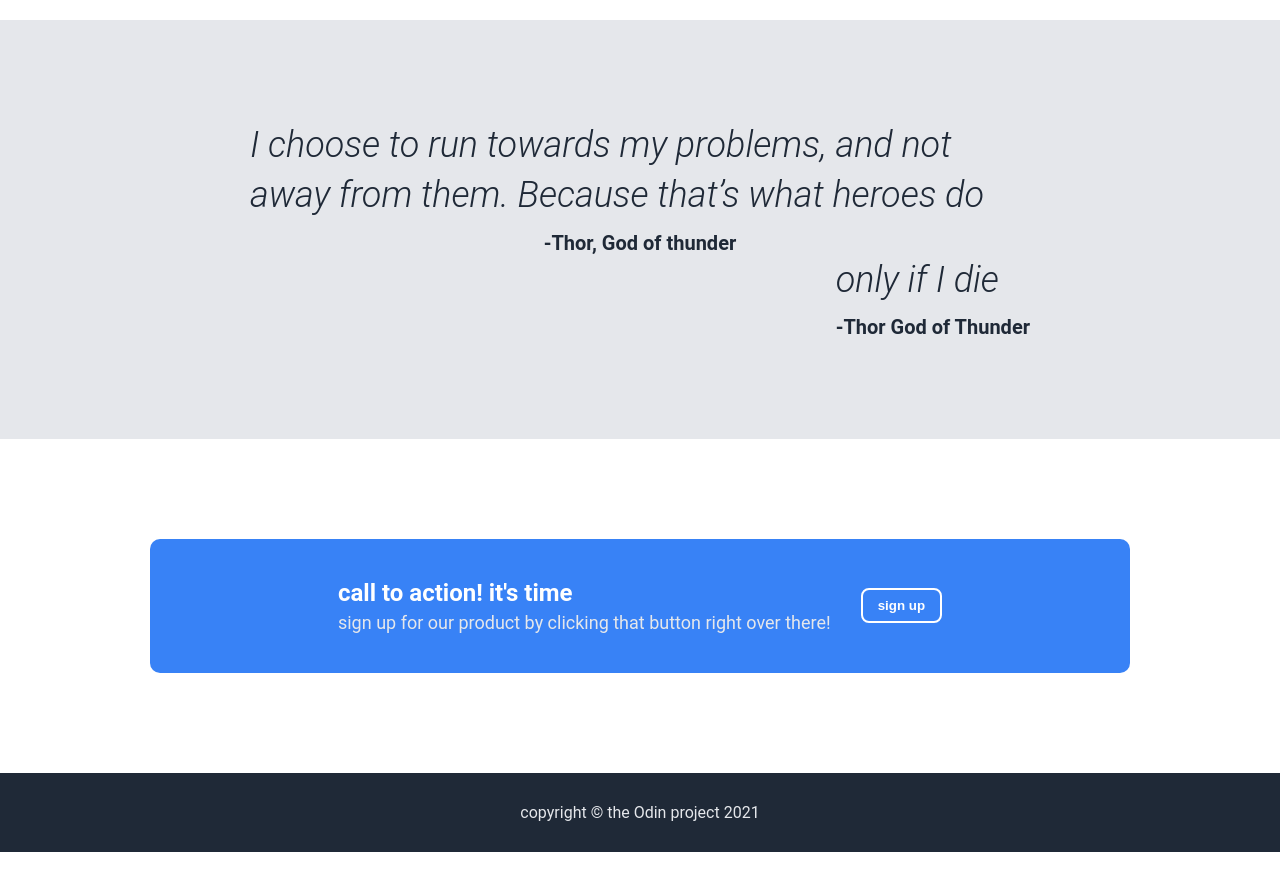
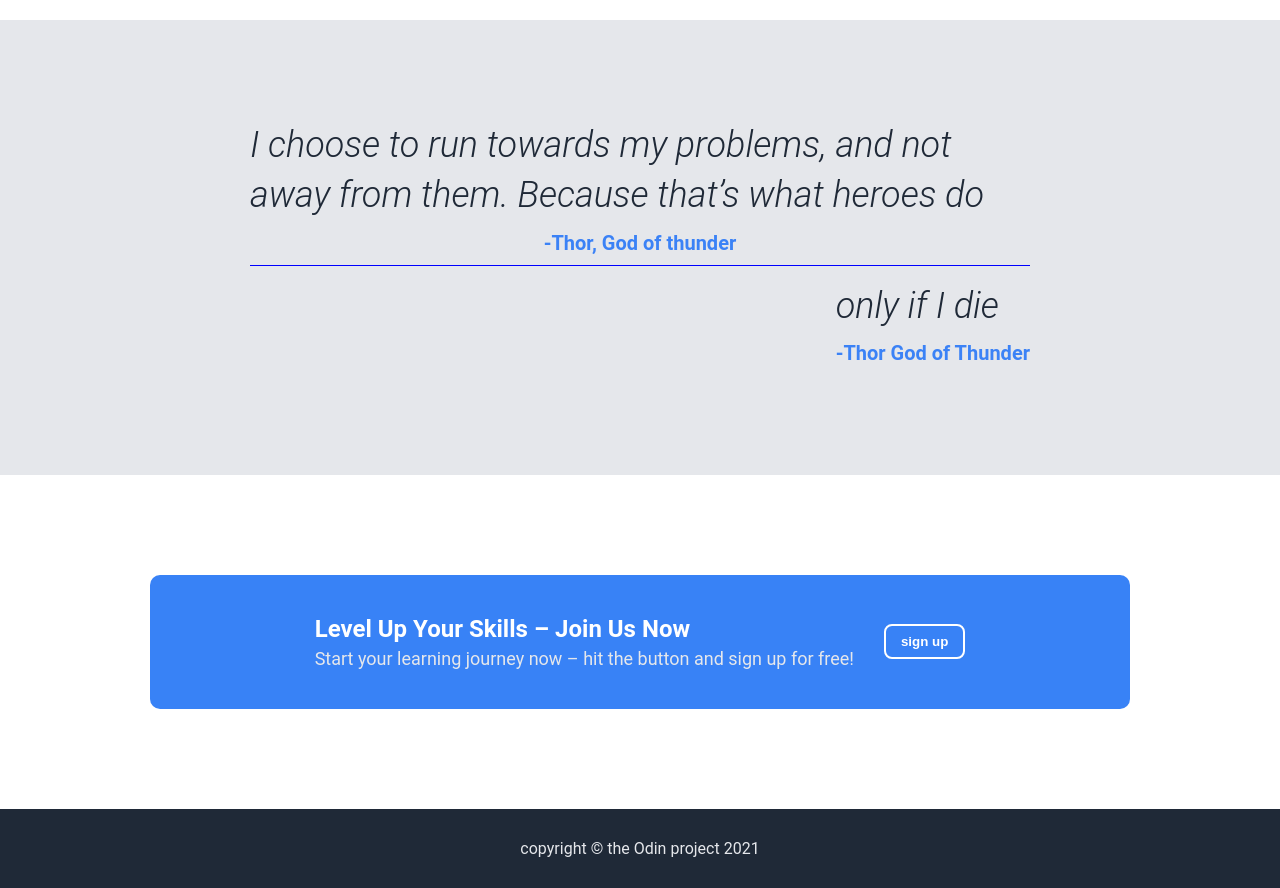
Before and after one commit to Henry3029/landing-page, a plain HTML site: page Index.html in a window 1280 px wide. Shown: the part 1080-1968 px from the top of the page. Before the commit the page ends 1932 px from the top, so only its background shows below. Drawn offline with Linux system fonts and the light colour scheme.

Commit message:
Add border-bottom to quote and change call to action text

```diff
--- a/Index.html
+++ b/Index.html
@@ -60,8 +60,10 @@
          		</section>
          	<div class="call-to-action">
          		<div class="cta-content">
-         			<p class="cta-heading">call to action! it's time</p>
-         			<p class="cta-subtext">sign up for our product by clicking that button right over there!</p>
+         			<p class="cta-heading">Level Up Your Skills – Join Us Now
+</p>
+         			<p class="cta-subtext">Start your learning journey now – hit the button and sign up for free!
+</p>
          			</div>
          			<button class="cta-button">sign up</button>
          		 </div>
--- a/style.css
+++ b/style.css
@@ -183,11 +183,22 @@ img {
 	/*text-align: center; centered for mobile*/
 }
 
+.quote {
+	border-bottom: 1px solid blue;
+	padding-bottom: 10px;/*space above the line*/
+	margin-bottom: 15px;/*space after the line*/
+}
+
+.quote:last-child {
+	border-bottom: none;
+	margin-bottom: 0;
+}
+
 .quote-author {
 	font-size: 1em;/*responsive font-size*/
 	font-weight: bold;
-	color: #1f2937;
-	margin-top: 10px; /*add some space above author*/
+	color: #3b82f6;
+	margin-top: 2px; /*add some space above author*/
 }
 /*----section 5: call to action (bottom)---*/
 .call-to-action {
```
